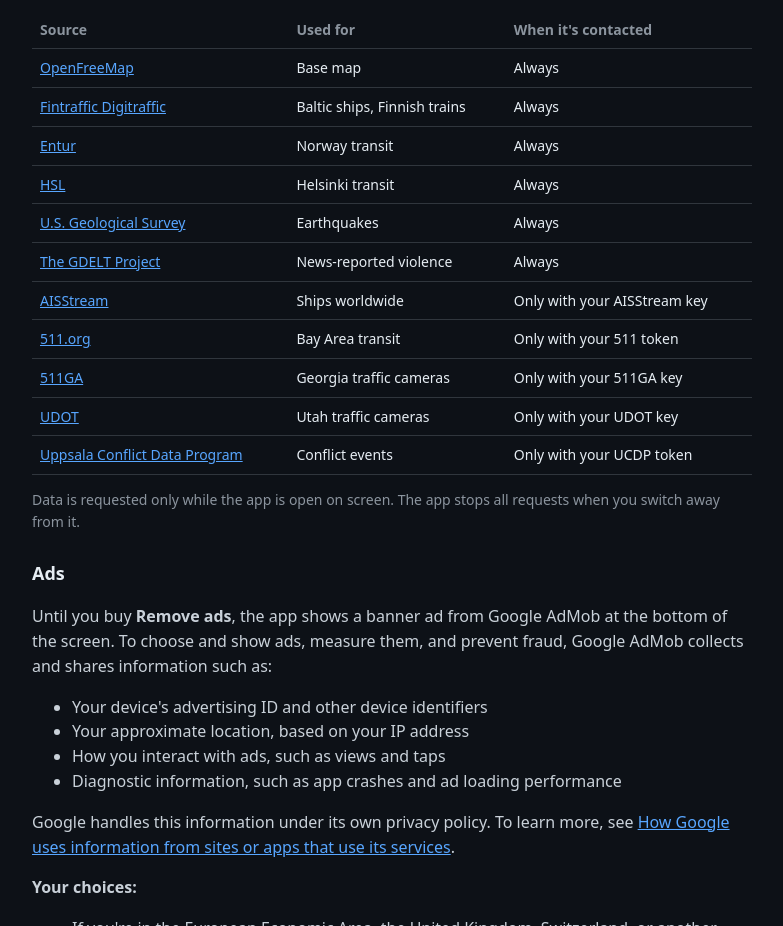
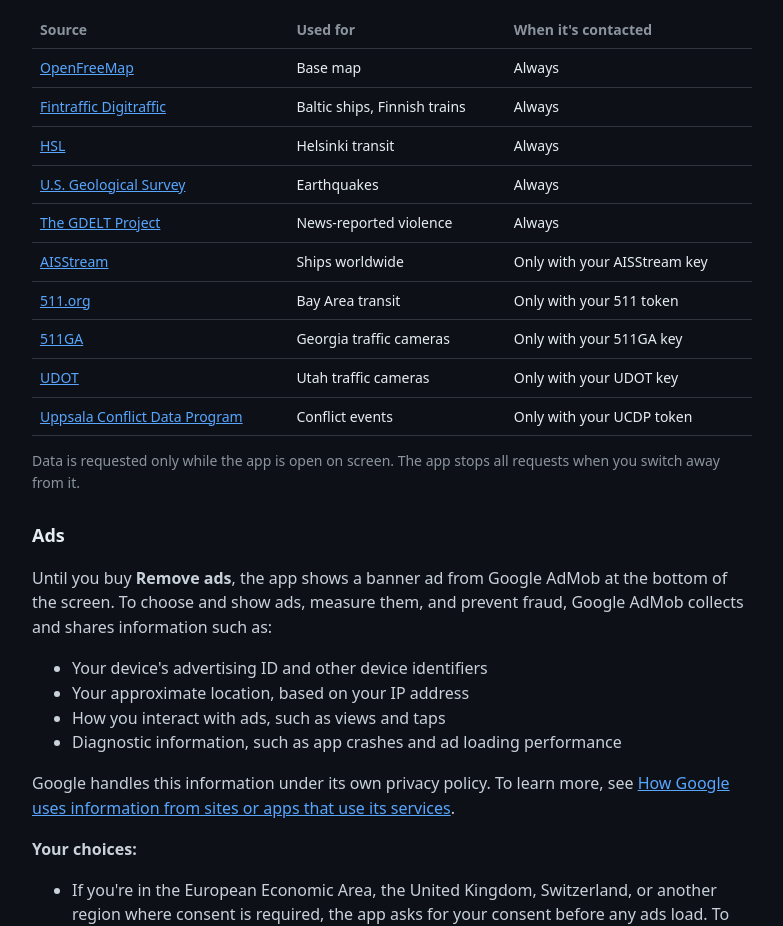
Before and after one commit to 0jaaccox/JmapAIO, a plain HTML site: page index.html in a window 1280 px wide. Shown: the part 1120-2046 px from the top of the page, without its empty margins (248-1031 px from the left). Drawn offline with Linux system fonts and the light colour scheme.

Commit message:
Remove Entur (Norway transit) from the privacy policy
The app no longer contacts Entur.

Co-Authored-By: Claude Opus 5.5 <noreply@anthropic.com>

```diff
--- a/index.html
+++ b/index.html
@@ -54,7 +54,6 @@
   <tr><th>Source</th><th>Used for</th><th>When it's contacted</th></tr>
   <tr><td><a href="https://openfreemap.org/privacy/">OpenFreeMap</a></td><td>Base map</td><td>Always</td></tr>
   <tr><td><a href="https://www.digitraffic.fi/en/">Fintraffic Digitraffic</a></td><td>Baltic ships, Finnish trains</td><td>Always</td></tr>
-  <tr><td><a href="https://developer.entur.no/">Entur</a></td><td>Norway transit</td><td>Always</td></tr>
   <tr><td><a href="https://www.hsl.fi/en/hsl/open-data">HSL</a></td><td>Helsinki transit</td><td>Always</td></tr>
   <tr><td><a href="https://www.usgs.gov/policies-and-notices">U.S. Geological Survey</a></td><td>Earthquakes</td><td>Always</td></tr>
   <tr><td><a href="https://www.gdeltproject.org/">The GDELT Project</a></td><td>News-reported violence</td><td>Always</td></tr>
```
Also changed, not shown: privacy.html (+0 -1 lines).
